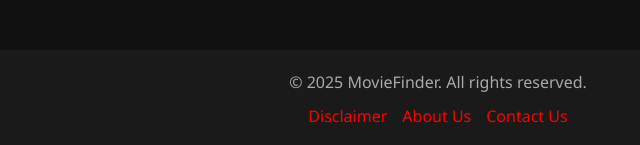
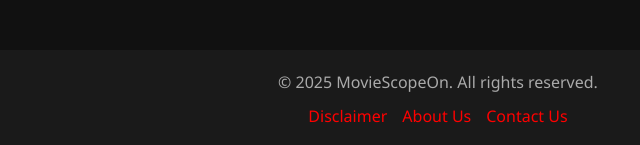
Before and after one commit to Swaggyxren/moviefinder, a plain HTML site: page my-website/index.html in a window 1280 px wide. Shown: the part 804-949 px from the top of the page, 202-842 px from the left. Drawn offline with Linux system fonts and the light colour scheme; no server answers.

Commit message:
Update index.html

```diff
--- a/my-website/index.html
+++ b/my-website/index.html
@@ -87,7 +87,7 @@
   <!-- Footer -->
   <footer class="footer">
     <div class="footer-content">
-      <p>&copy; 2025 MovieFinder. All rights reserved.</p>
+      <p>&copy; 2025 MovieScopeOn. All rights reserved.</p>
       <div class="footer-links">
         <a href="#">Disclaimer</a>
         <a href="#">About Us</a>
```
